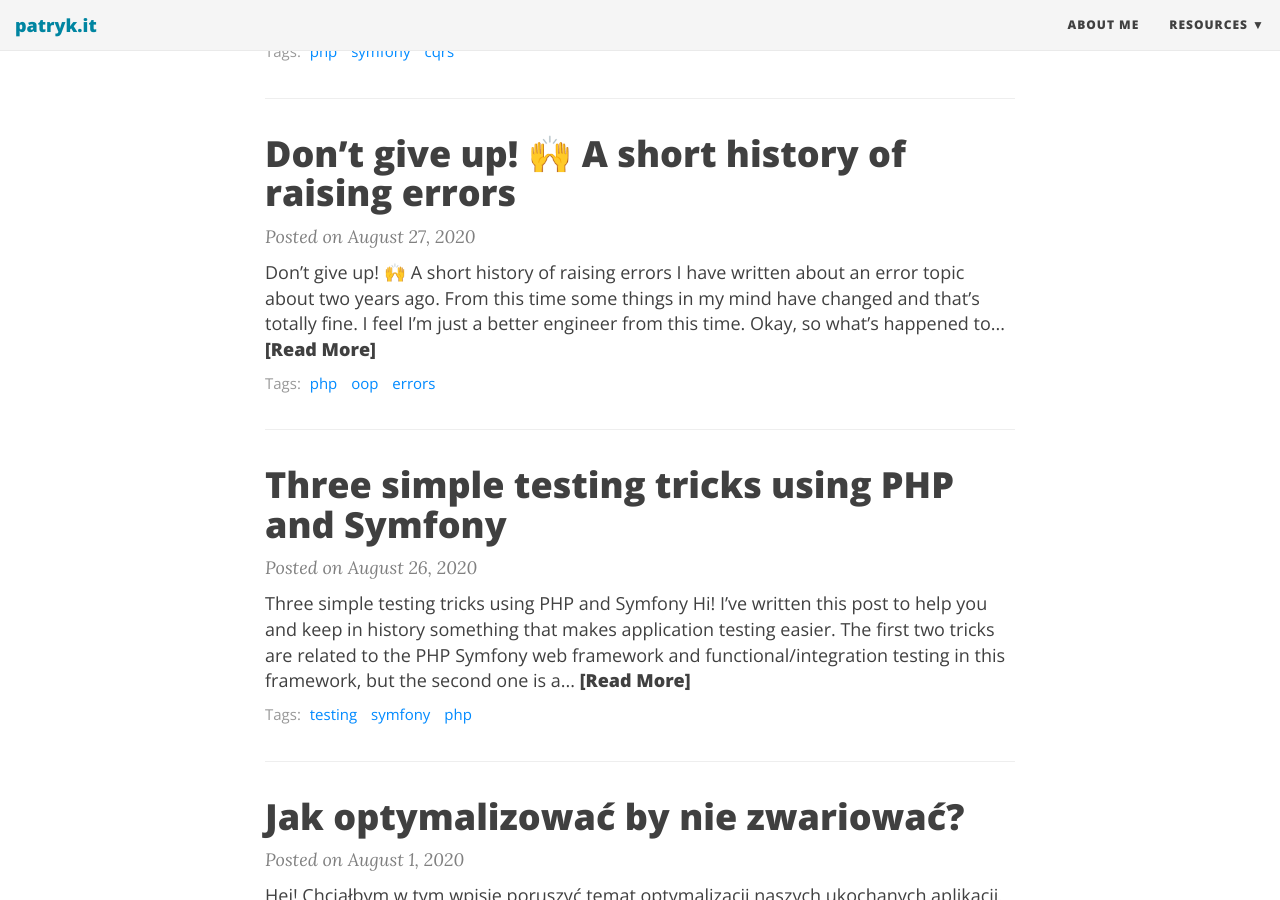
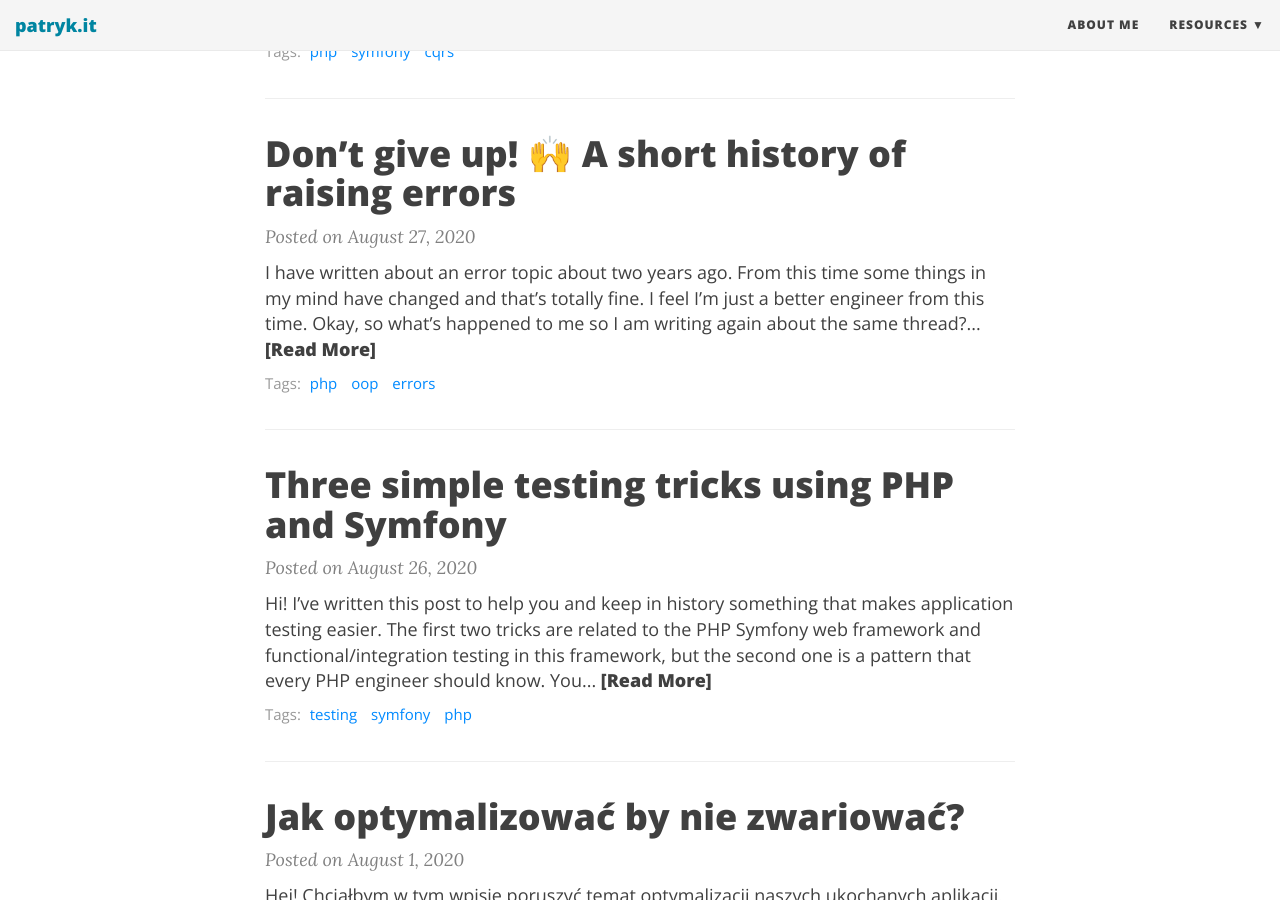
Before and after one commit to patrykwozinski/patrykwozinski.github.io, a Jekyll site: the page built from index.html, in a window 1280 px wide and 900 px high, scrolled down 337 px. Built offline with Jekyll 4.4.1, drawn with Linux system fonts in a browser that asks for light colours; nearby versions of some CDN libraries; the list of posts is cut into pages by our own code.

Commit message:
removed headers

```diff
--- a/_posts/2020-08-26-three-simple-testing-tricks-using-php-and-symfony.md
+++ b/_posts/2020-08-26-three-simple-testing-tricks-using-php-and-symfony.md
@@ -7,7 +7,6 @@ tags: [testing, symfony, php]
 comments: true
 ---
 
-# Three simple testing tricks using PHP and Symfony
 Hi! I’ve written this post to help you and keep in history something that makes application testing easier. The first two tricks are related to the **PHP Symfony** web framework and functional/integration testing in this framework, but the second one is a pattern that every PHP engineer should know. You can treat this article as a note created for me from the past.
 
 ---
--- a/_posts/2020-08-27-short-history-of-raising-errors.md
+++ b/_posts/2020-08-27-short-history-of-raising-errors.md
@@ -7,7 +7,6 @@ tags: [php, oop, errors]
 comments: true
 ---
 
-#  Don’t give up! 🙌 A short history of raising errors
 I have written about an error topic about two years ago. From this time some things in my mind have changed and that’s totally fine. I feel I’m just a better engineer from this time.
 Okay, so what’s happened to me so I am writing again about the same thread? I want to share with you my observations of how people are working with exceptions — what are the mistakes etc. The examples will be in PHP, but I think you can easily translate the problems into your favorite object-oriented programming language.
 I hope you’ll somehow enjoy this post. 🍪
```
